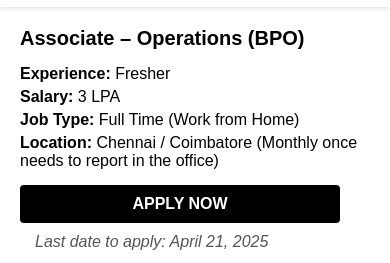
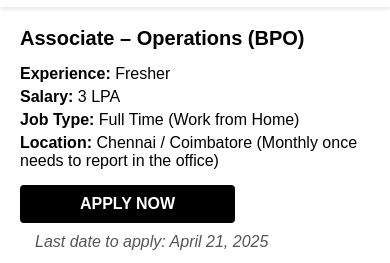
Before and after one commit to accenture-career-com-myzonejobs12936/apply-now-, a plain HTML site: page index.html in a window 390 px wide. Shown: the part 53-316 px from the top of the page. Drawn offline with Linux system fonts and the light colour scheme.

Commit message:
Update index.html

```diff
--- a/index.html
+++ b/index.html
@@ -61,6 +61,7 @@
       text-decoration: none;
       font-weight: bold;
       border-radius: 4px;
+      width:50%;
     }
     .tab-menu {
       display: flex;
@@ -100,7 +101,7 @@
         align-self: center;
       }
       .apply-button {
-        width: 80%;
+        width: 50%;
         text-align: center;
       }
       .tab-menu {
```
